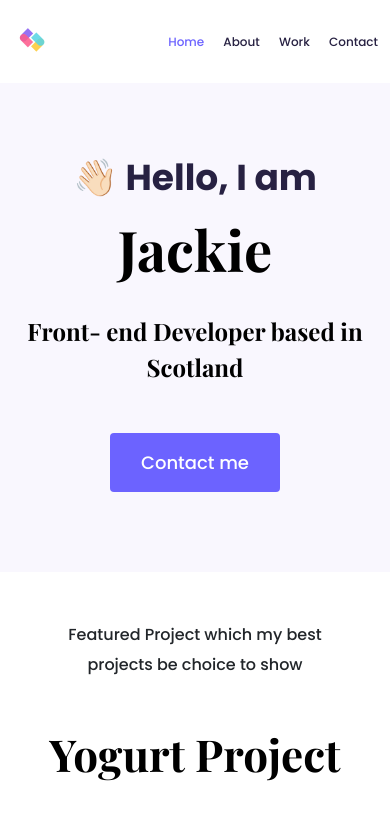
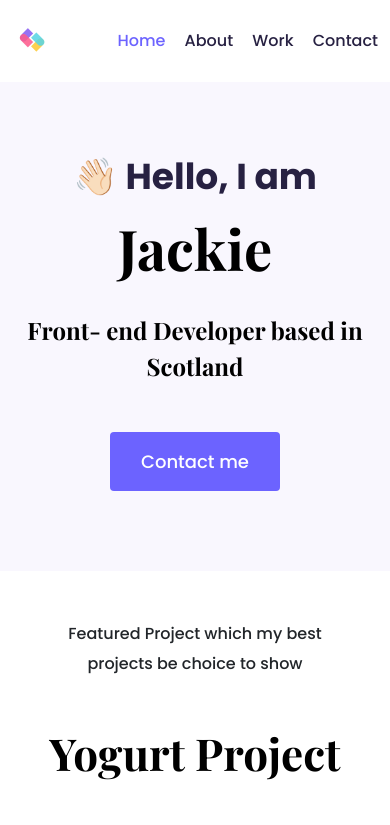
Before and after one commit to jackiedelrey/Portfolio-Project, a plain HTML site: page index.html in a window 390 px wide. Shown: the top 825 px of the page. Drawn offline with nearby package versions, Linux system fonts and the light colour scheme.

Commit message:
Update portfolio.css

```diff
--- a/styles/portfolio.css
+++ b/styles/portfolio.css
@@ -159,9 +159,6 @@ nav li.active a {
     text-align: center;
   }
 
-  nav a {
-    font-size: 12px;
-  }
   .content {
     text-align: center;
     padding: 0;
```
